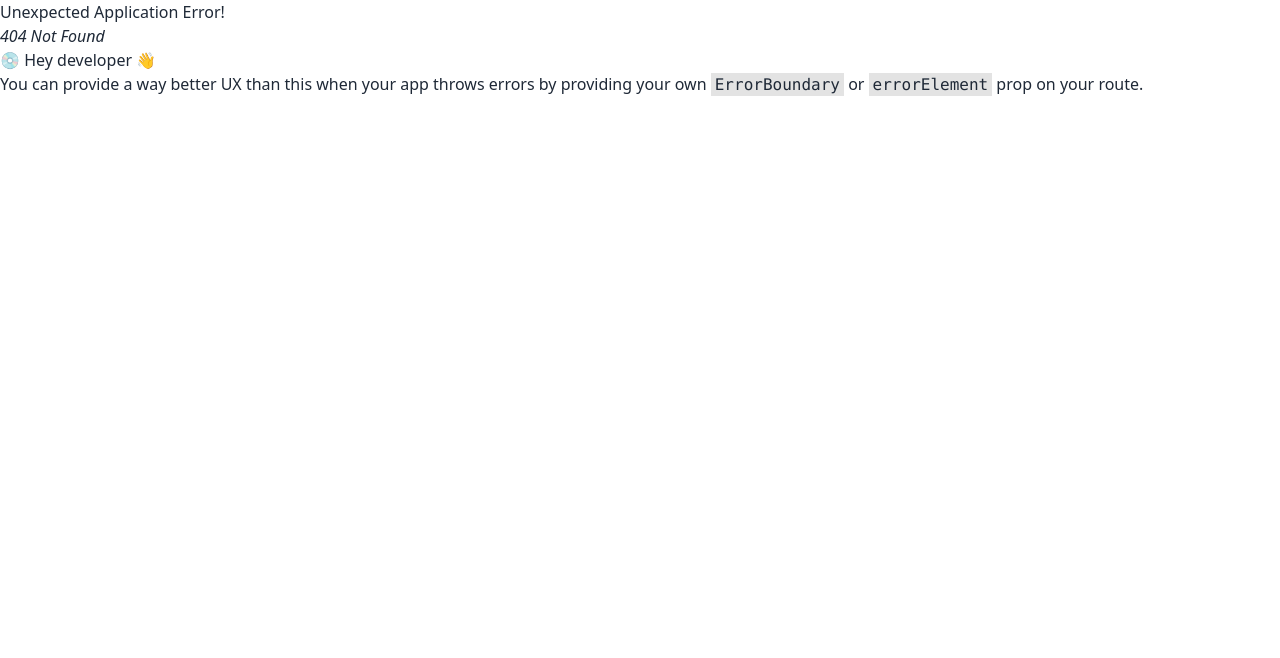
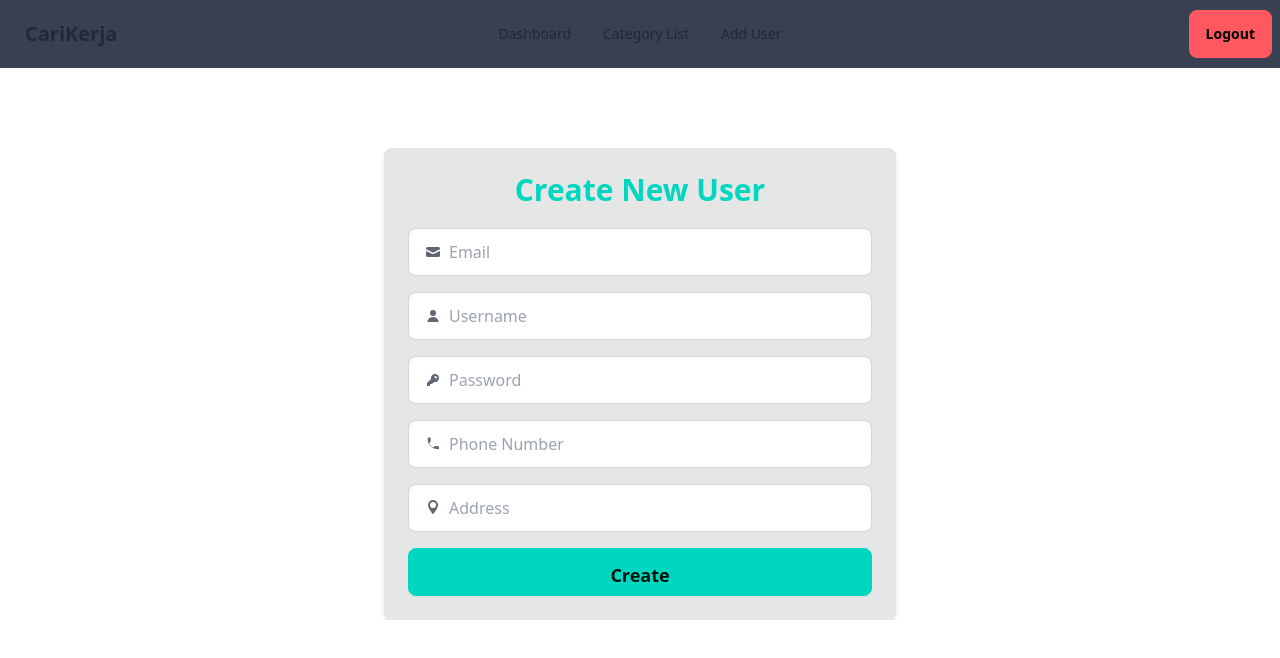
Before and after one commit to egahandayani/frontend-practice, a React (Vite) app in the folder client/: page /add-user in a window 1280 px wide. Before the commit this address had no page. Shown: the top 658 px of the page. Built offline with nearby package versions, Linux system fonts and the light colour scheme; sample sign-in values are in the browser's storage.

Commit message:
feat: add create user

```diff
--- a/client/src/components/Navbar.jsx
+++ b/client/src/components/Navbar.jsx
@@ -60,7 +60,7 @@ export default function Navbar() {
               <Link to="/companies">Category List</Link>
             </li>
             <li>
-              <a>Add User</a>
+              <Link to="/add-user">Add User</Link>
             </li>
           </ul>
         )}
--- a/client/src/pages/LoginPage.jsx
+++ b/client/src/pages/LoginPage.jsx
@@ -98,15 +98,6 @@ export default function LoginPage() {
             Log In
           </button>
         </form>
-        <div className="divider divider-accent mt-7">OR</div>
-        <p className="text-center">
-          {" "}
-          Don&apos;t have an account yet?{" "}
-          <Link to="/register" className="underline">
-            {" "}
-            Register{" "}
-          </Link>{" "}
-        </p>
       </div>
     </div>
   );
--- a/client/src/pages/RegisterPage.jsx
+++ b/client/src/pages/RegisterPage.jsx
@@ -1,13 +1,61 @@
-import { Link } from "react-router-dom";
+import { useState } from "react";
+import { Link, useActionData, useNavigate } from "react-router-dom";
+import Swal from "sweetalert2";
+import practiceApi from "../helpers/http-client";
 
 export default function RegisterPage() {
+  const navigate = useNavigate();
+  const [username, setUsername] = useState("");
+  const [email, setEmail] = useState("");
+  const [password, setPassword] = useState("");
+  const [phoneNumber, setPhoneNumber] = useState("");
+  const [address, setAddress] = useState("");
+
+  const handleRegister = async (el) => {
+    el.preventDefault();
+
+    try {
+      const { data } = await practiceApi.post(
+        "/apis/add-user",
+        {
+          username,
+          email,
+          password,
+          phoneNumber,
+          address,
+        },
+        {
+          headers: {
+            Authorization: `Bearer ${localStorage.getItem("access_token")}`,
+          },
+        }
+      );
+      Swal.fire({
+        position: "top-end",
+        icon: "success",
+        title: "User added successfully!",
+        showConfirmButton: false,
+        timer: 1500,
+      });
+      navigate("/jobs");
+    } catch (err) {
+      navigate("/add-user");
+      console.log("🚀 ~ handleRegister ~ err:", err);
+      Swal.fire({
+        icon: "error",
+        title: "Oops...",
+        text: err?.response?.data?.error || "Something went wrong! ",
+      });
+    }
+  };
+
   return (
     <div className="relative flex flex-col justify-center overflow-hidden bg-base-100 mt-20">
       <div className="w-full p-6 m-auto rounded-lg shadow-md lg:max-w-lg bg-base-300">
         <h1 className="text-3xl font-semibold text-center text-accent mb-5">
-          Register
+          Create New User
         </h1>
-        <form className="space-y-4">
+        <form className="space-y-4" onSubmit={handleRegister}>
           <div className="mb-3">
             <label className="input input-bordered flex items-center gap-2">
               <svg
@@ -19,7 +67,14 @@ export default function RegisterPage() {
                 <path d="M2.5 3A1.5 1.5 0 0 0 1 4.5v.793c.026.009.051.02.076.032L7.674 8.51c.206.1.446.1.652 0l6.598-3.185A.755.755 0 0 1 15 5.293V4.5A1.5 1.5 0 0 0 13.5 3h-11Z" />
                 <path d="M15 6.954 8.978 9.86a2.25 2.25 0 0 1-1.956 0L1 6.954V11.5A1.5 1.5 0 0 0 2.5 13h11a1.5 1.5 0 0 0 1.5-1.5V6.954Z" />
               </svg>
-              <input type="text" className="grow" placeholder="Email" />
+              <input
+                type="text"
+                id="email"
+                className="grow"
+                placeholder="Email"
+                value={email}
+                onChange={(el) => setEmail(el.target.value)}
+              />
             </label>
           </div>
           <div className="mb-3">
@@ -32,7 +87,14 @@ export default function RegisterPage() {
               >
                 <path d="M8 8a3 3 0 1 0 0-6 3 3 0 0 0 0 6ZM12.735 14c.618 0 1.093-.561.872-1.139a6.002 6.002 0 0 0-11.215 0c-.22.578.254 1.139.872 1.139h9.47Z" />
               </svg>
-              <input type="text" className="grow" placeholder="Username" />
+              <input
+                type="text"
+                id="username"
+                className="grow"
+                placeholder="Username"
+                value={username}
+                onChange={(el) => setUsername(el.target.value)}
+              />
             </label>
           </div>
           <div className="mb-3">
@@ -49,24 +111,63 @@ export default function RegisterPage() {
                   clipRule="evenodd"
                 />
               </svg>
-              <input type="password" className="grow" placeholder="Password" />
+              <input
+                type="password"
+                id="password"
+                className="grow"
+                placeholder="Password"
+                value={password}
+                onChange={(el) => setPassword(el.target.value)}
+              />
+            </label>
+          </div>
+          <div className="mb-3">
+            <label className="input input-bordered flex items-center gap-2">
+              <svg
+                xmlns="http://www.w3.org/2000/svg"
+                viewBox="0 0 24 24"
+                fill="currentColor"
+                className="h-4 w-4 opacity-70"
+              >
+                <path d="M21 15.46l-5.27-.61a1 1 0 00-.9.29l-2.2 2.2a15.65 15.65 0 01-6.57-6.57l2.2-2.2a1 1 0 00.29-.9L8.54 3a1 1 0 00-1-.8H5a1 1 0 00-1 1A16 16 0 0020 20a1 1 0 001-1v-2.54a1 1 0 00-.8-.99z" />
+              </svg>
+              <input
+                type="text"
+                id="phoneNumber"
+                className="grow"
+                placeholder="Phone Number"
+                value={phoneNumber}
+                onChange={(el) => setPhoneNumber(el.target.value)}
+              />
+            </label>
+          </div>
+          <div className="mb-3">
+            <label className="input input-bordered flex items-center gap-2">
+              <svg
+                xmlns="http://www.w3.org/2000/svg"
+                viewBox="0 0 16 16"
+                fill="currentColor"
+                className="h-4 w-4 opacity-70"
+              >
+                <path d="M8 0a5 5 0 0 1 5 5c0 3.224-4.086 8.157-4.506 8.696a.506.506 0 0 1-.988 0C7.086 13.157 3 8.224 3 5a5 5 0 0 1 5-5Zm0 2a3 3 0 1 0 0 6 3 3 0 0 0 0-6Z" />
+              </svg>
+              <input
+                type="text"
+                id="address"
+                className="grow"
+                placeholder="Address"
+                value={address}
+                onChange={(el) => setAddress(el.target.value)}
+              />
             </label>
           </div>
           <button
             type="submit"
             className="btn btn-accent w-full py-3 text-lg font-semibold rounded-lg transition-all duration-300 hover:bg-accent-focus hover:shadow-lg focus:outline-none focus:ring-4 focus:ring-accent-focus"
           >
-            Register
+            Create
           </button>
         </form>
-        <div className="divider divider-accent mt-7">OR</div>
-        <p className="text-center">
-          Already have an account ? Click{" "}
-          <Link to="/login" className="underline">
-            here
-          </Link>{" "}
-          to login
-        </p>
       </div>
     </div>
   );
--- a/client/src/router.jsx
+++ b/client/src/router.jsx
@@ -58,6 +58,17 @@ const router = createBrowserRouter([
           throw redirect("/login");
         },
       },
+      {
+        path: "add-user",
+        element: <RegisterPage />,
+        loader: () => {
+          const access_token = localStorage.getItem("access_token");
+          if (access_token) {
+            return null;
+          }
+          throw redirect("/login");
+        },
+      },
     ],
   },
 ]);
```
